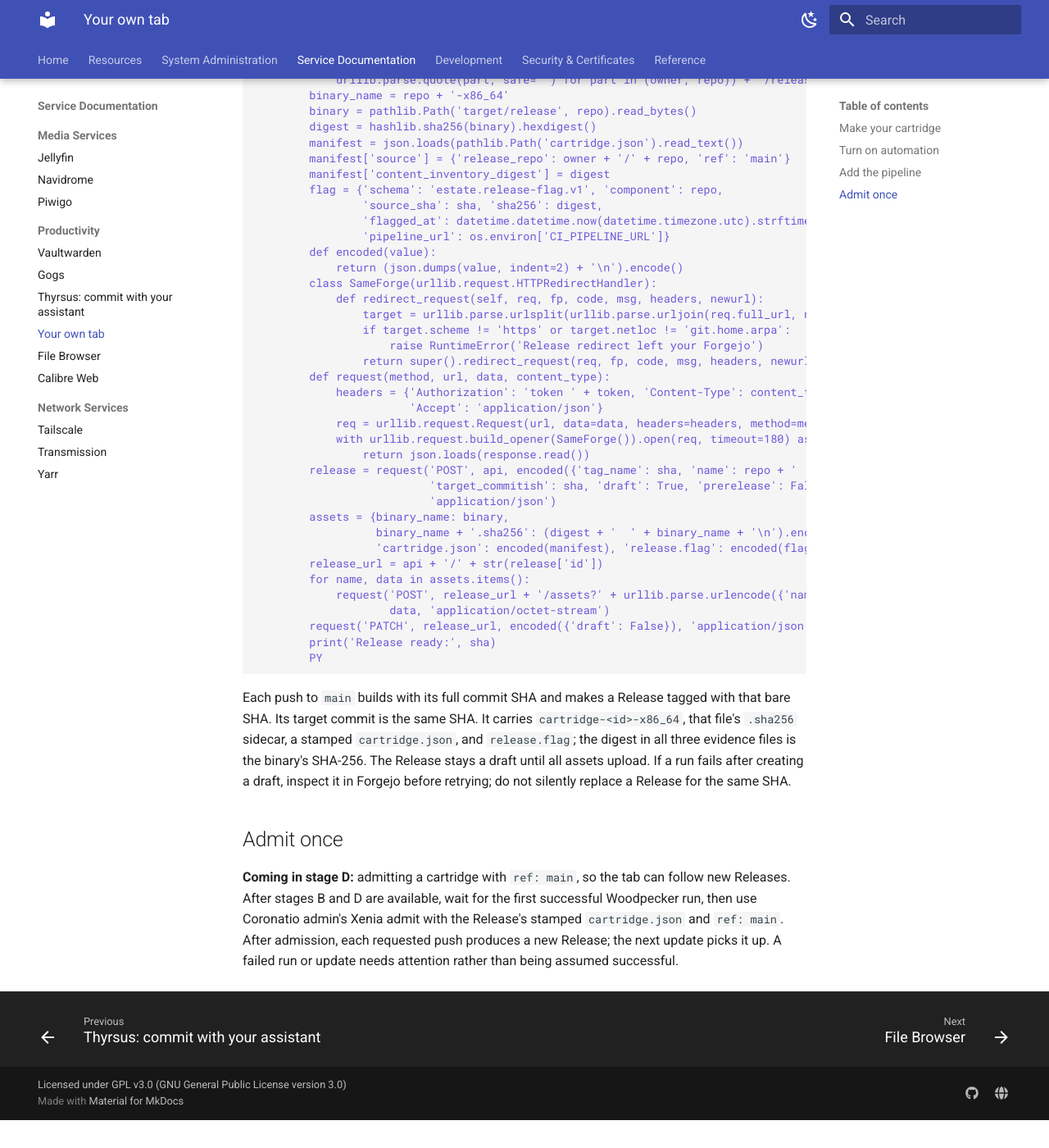
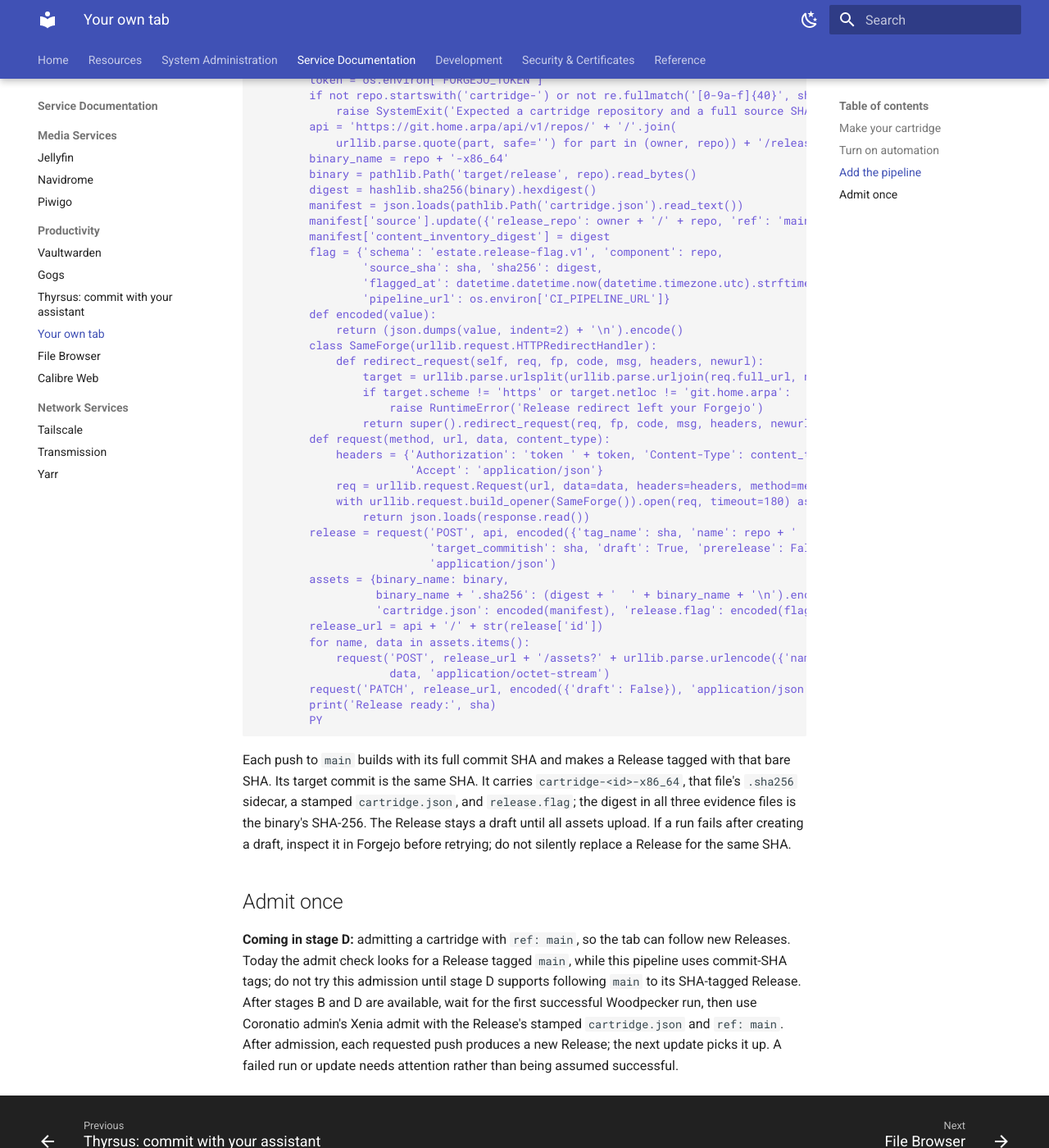
Before and after one commit to homeserversltd/documentation, an MkDocs documentation site: the page built from docs/services/your-own-tab.md, in a window 1280 px wide and 1400 px high, scrolled down 2151 px. Shown: the whole window at 82% size. Built offline with MkDocs 1.6.1 and Material for MkDocs 9.7.7, drawn with Linux system fonts in a browser that asks for light colours; before the commit the page ends 3517 px from its top, so only the background shows below that; some of the changed text lies outside the part shown.

Commit message:
Clarify admission stage and private kit access

```diff
--- a/docs/services/your-own-tab.md
+++ b/docs/services/your-own-tab.md
@@ -15,7 +15,7 @@ The example has `cartridge.json`, `Cargo.toml`, `Cargo.lock`, `build.rs`, and `s
 
 **Coming in stage B:** Woodpecker on a sold HomeServer. Until that stage is installed, the automation below cannot run there.
 
-Open [Woodpecker](https://ci.home.arpa) from your service links, sign in with Forgejo, and activate your cartridge repository. In Forgejo, open **Settings → Applications**, create an access token with repository write permission for Releases, and copy it once. In that Woodpecker repository's **Secrets**, add `FORGEJO_TOKEN` with that value; do not put the token in the repository or chat. Only activate repositories and changes you trust: the local runner executes their commands on the HomeServer as its own user, without container isolation.
+Open [Woodpecker](https://ci.home.arpa) from your service links, sign in with Forgejo, and activate your cartridge repository. In Forgejo, open **Settings → Applications**, create an access token with repository write permission for Releases and read access to any private kit repository, and copy it once. In that Woodpecker repository's **Secrets**, add `FORGEJO_TOKEN` with that value; do not put the token in the repository or chat. Only activate repositories and changes you trust: the local runner executes their commands on the HomeServer as its own user, without container isolation.
 
 ## Add the pipeline
 
@@ -70,7 +74,7 @@ steps:
         binary = pathlib.Path('target/release', repo).read_bytes()
         digest = hashlib.sha256(binary).hexdigest()
         manifest = json.loads(pathlib.Path('cartridge.json').read_text())
-        manifest['source'] = {'release_repo': owner + '/' + repo, 'ref': 'main'}
+        manifest['source'].update({'release_repo': owner + '/' + repo, 'ref': 'main'})
         manifest['content_inventory_digest'] = digest
         flag = {'schema': 'estate.release-flag.v1', 'component': repo,
                 'source_sha': sha, 'sha256': digest,
@@ -109,4 +113,4 @@ Each push to `main` builds with its full commit SHA and makes a Release tagged w
 
 ## Admit once
 
-**Coming in stage D:** admitting a cartridge with `ref: main`, so the tab can follow new Releases. After stages B and D are available, wait for the first successful Woodpecker run, then use Coronatio admin's Xenia admit with the Release's stamped `cartridge.json` and `ref: main`. After admission, each requested push produces a new Release; the next update picks it up. A failed run or update needs attention rather than being assumed successful.
+**Coming in stage D:** admitting a cartridge with `ref: main`, so the tab can follow new Releases. Today the admit check looks for a Release tagged `main`, while this pipeline uses commit-SHA tags; do not try this admission until stage D supports following `main` to its SHA-tagged Release. After stages B and D are available, wait for the first successful Woodpecker run, then use Coronatio admin's Xenia admit with the Release's stamped `cartridge.json` and `ref: main`. After admission, each requested push produces a new Release; the next update picks it up. A failed run or update needs attention rather than being assumed successful.
```
Also changed, not shown: other parts of docs/services/your-own-tab.md (+5 -1 lines).
